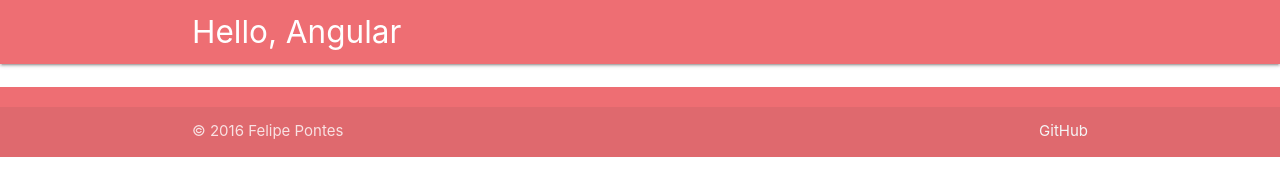
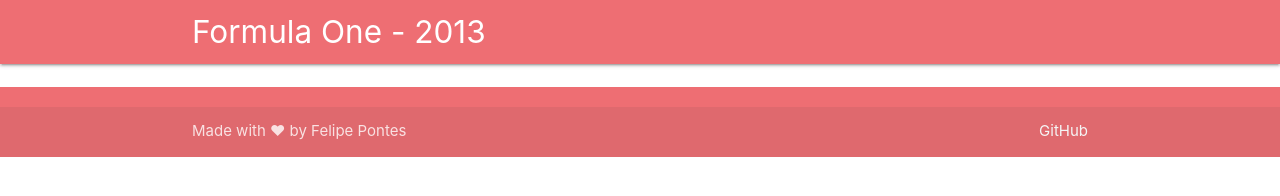
Before and after one commit to felipemfp/formula-one-2013, a plain HTML site: page index.html in a window 1280 px wide. Drawn offline with nearby package versions, Linux system fonts and the light colour scheme.

Commit message:
Build :up:

```diff
--- a/index.html
+++ b/index.html
@@ -1,3 +1,3 @@
-<!doctype html><html ng-app=helloAngular><head><meta charset=utf-8><title>Hello, Angular!</title><meta name=description content=""><meta name=viewport content="width=device-width,initial-scale=1"><!-- Place favicon.ico and apple-touch-icon.png in the root directory --><link href="icon favicon" href=/favicon.ico><link href="http://fonts.googleapis.com/icon?family=Material+Icons" rel=stylesheet><link rel=stylesheet href=https://cdnjs.cloudflare.com/ajax/libs/materialize/0.97.6/css/materialize.min.css><link rel=stylesheet href=styles/app-77df40fc6b.css></head><body><!--[if lt IE 10]>
+<!doctype html><html ng-app=helloAngular><head><meta charset=utf-8><title>Formula One - 2013</title><meta name=description content=""><meta name=viewport content="width=device-width,initial-scale=1"><!-- Place favicon.ico and apple-touch-icon.png in the root directory --><link href="icon favicon" href=/favicon.ico><link href="http://fonts.googleapis.com/icon?family=Material+Icons" rel=stylesheet><link rel=stylesheet href=https://cdnjs.cloudflare.com/ajax/libs/materialize/0.97.6/css/materialize.min.css><link rel=stylesheet href=styles/app-77df40fc6b.css></head><body><!--[if lt IE 10]>
   <p class="browsehappy">You are using an <strong>outdated</strong> browser. Please <a href="http://browsehappy.com/">upgrade your browser</a> to improve your experience.</p>
-  <![endif]--><header><nav class=top-nav><div class=container><div class=nav-wrapper><a class=brand-logo href=#/ >Hello, Angular</a></div></div></nav></header><br><main><div ng-view></div></main><footer class=page-footer><div class=footer-copyright><div class=container>© 2016 Felipe Pontes <a class="grey-text text-lighten-4 right" href=//github.com/felipemfp/hello-angular target=_blank>GitHub</a></div></div></footer><script type=text/javascript src=https://code.jquery.com/jquery-2.1.1.min.js></script><script src=https://cdnjs.cloudflare.com/ajax/libs/materialize/0.97.6/js/materialize.min.js></script><script src=scripts/vendor-919f88424d.js></script><script src=scripts/app-6cd70de056.js></script></body></html>
+  <![endif]--><header><nav class=top-nav><div class=container><div class=nav-wrapper><a class=brand-logo href=#/ >Formula One - 2013</a></div></div></nav></header><br><main><div ng-view></div></main><footer class=page-footer><div class=footer-copyright><div class=container>Made with ♥ by Felipe Pontes <a class="grey-text text-lighten-4 right" href=//github.com/felipemfp/hello-angular target=_blank>GitHub</a></div></div></footer><script type=text/javascript src=https://code.jquery.com/jquery-2.1.1.min.js></script><script src=https://cdnjs.cloudflare.com/ajax/libs/materialize/0.97.6/js/materialize.min.js></script><script src=scripts/vendor-919f88424d.js></script><script src=scripts/app-6cd70de056.js></script></body></html>
```
